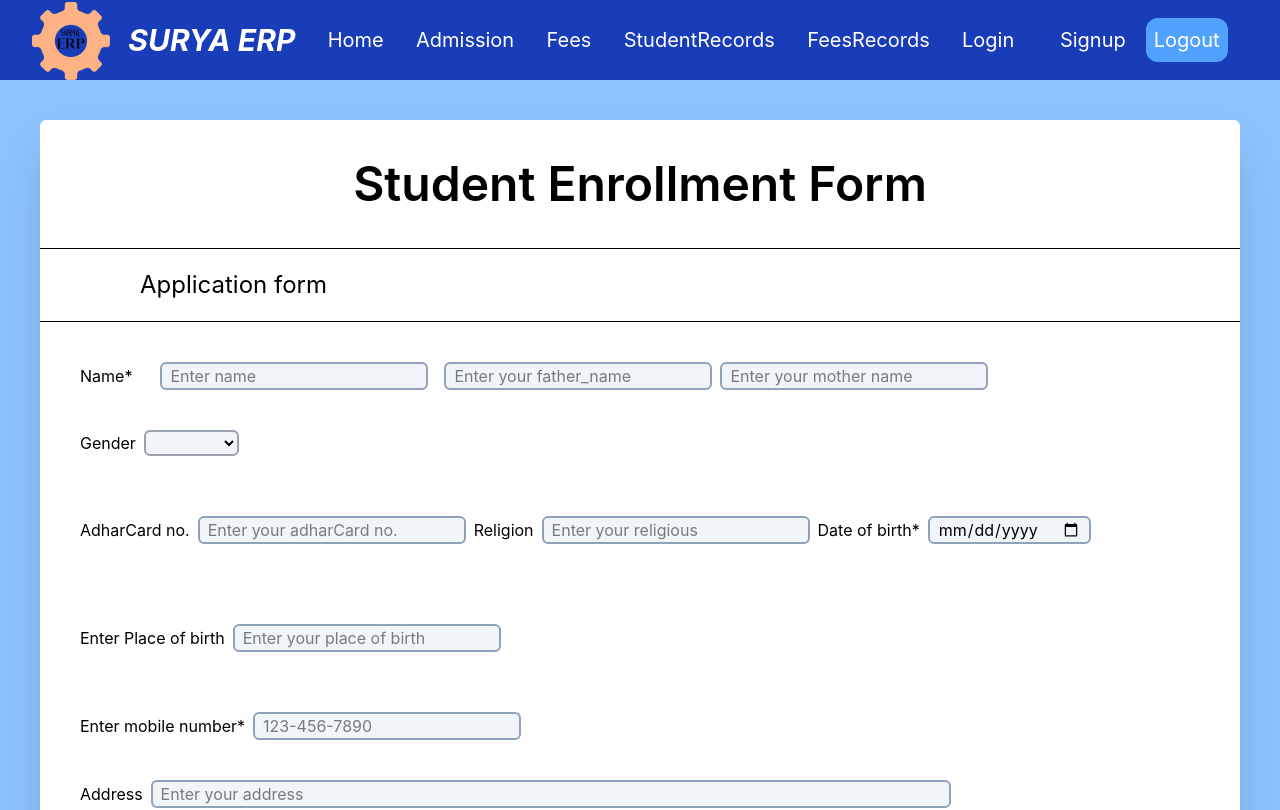
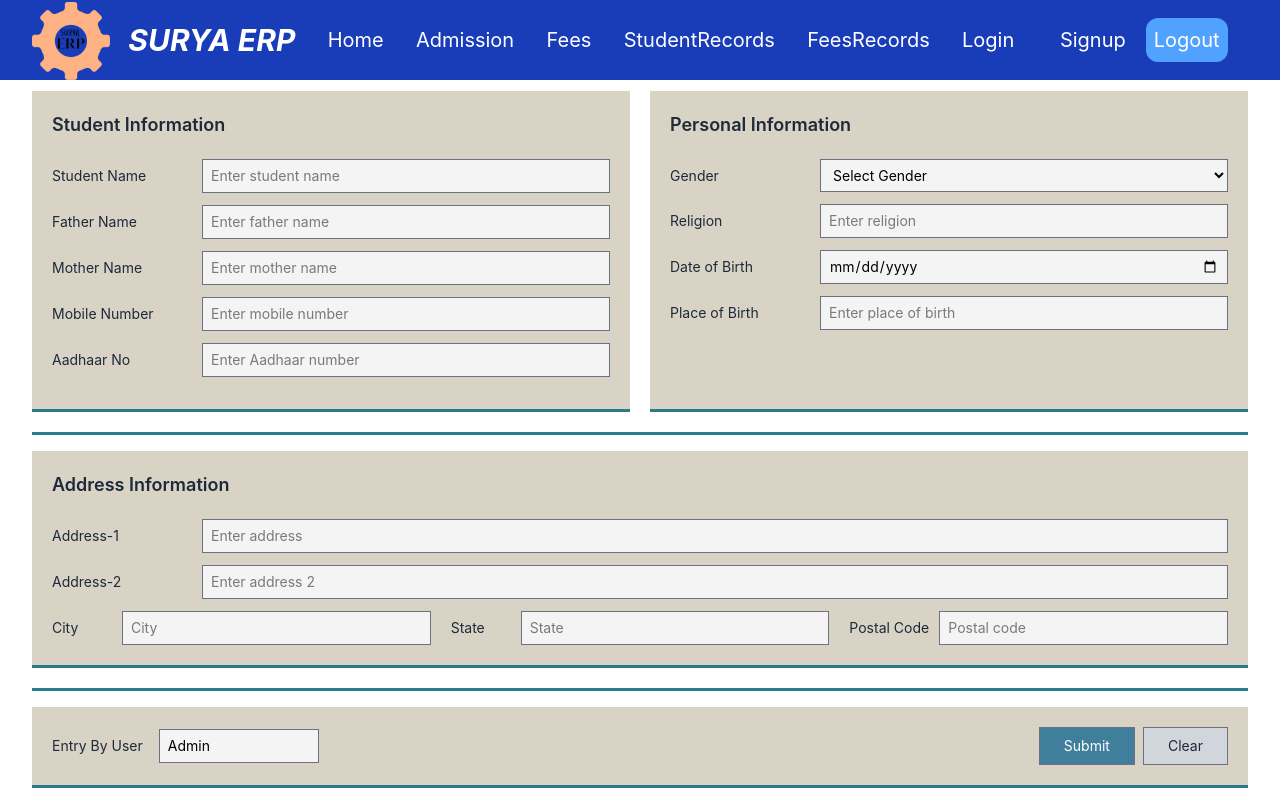
Before and after one commit to pradeep-tanwar166/School_Management_ERP, a React (Vite) app in the folder Frontend/: page /admission in a window 1280 px wide. Shown: the top 810 px of the page. Built offline with nearby package versions, Linux system fonts and the light colour scheme; sample sign-in values are in the browser's storage.

Commit message:
admiission form changes

```diff
--- a/Frontend/src/pages/Admission.jsx
+++ b/Frontend/src/pages/Admission.jsx
@@ -2,14 +2,13 @@ import { useState } from "react";
 import Navbar from "../components/Navbar";
 import api from "../components/Services/api";
 
-
 function Admission() {
   const [admissiondata, Setadmissiondata] = useState({
     name: "",
-    father_name:"",
-    mother_name:"",
+    father_name: "",
+    mother_name: "",
     gender: "",
-    adhar_no:"",
+    adhar_no: "",
     religion: "",
     dateofbirth: "",
     placeofbirth: "",
@@ -19,29 +18,31 @@ function Admission() {
     city: "",
     state: "",
     postal_code: "",
-
   });
-
 
   const handleChange = (e) => {
     const { name, value } = e.target;
-    Setadmissiondata((prevmode) => ({
-      ...prevmode,
+
+    Setadmissiondata((prev) => ({
+      ...prev,
       [name]: value,
     }));
   };
 
   const handleSubmit = async (e) => {
     e.preventDefault();
+
     try {
       await api.post("/pages/admission", admissiondata);
-      alert('Student data added');
+
+      alert("Student data added");
+
       Setadmissiondata({
         name: "",
-        father_name:"",
-        mother_name:"",
+        father_name: "",
+        mother_name: "",
         gender: "",
-        adhar_no:"",
+        adhar_no: "",
         religion: "",
         dateofbirth: "",
         placeofbirth: "",
@@ -51,23 +52,23 @@ function Admission() {
         city: "",
         state: "",
         postal_code: "",
+      });
 
-      });
       console.log("Admission data entered successfully");
     } catch (error) {
       console.log(error);
     }
   };
 
+  const handleClear = (event) => {
+    event.preventDefault();
 
-const handleClear=(event)=>{
-event.preventDefault();
     Setadmissiondata({
       name: "",
-       father_name:"",
-       mother_name:"",
+      father_name: "",
+      mother_name: "",
       gender: "",
-        adhar_no:"",
+      adhar_no: "",
       religion: "",
       dateofbirth: "",
       placeofbirth: "",
@@ -77,227 +78,452 @@ event.preventDefault();
       city: "",
       state: "",
       postal_code: "",
+    });
 
+    alert("Clear admission form");
+  };
+
+  const handleNew = () => {
+    Setadmissiondata({
+      name: "",
+      father_name: "",
+      mother_name: "",
+      gender: "",
+      adhar_no: "",
+      religion: "",
+      dateofbirth: "",
+      placeofbirth: "",
+      mobile_number: "",
+      address: "",
+      address2: "",
+      city: "",
+      state: "",
+      postal_code: "",
     });
-      alert("clear admission form");
+  };
 
-}
-
+  const handleEdit = () => {
+    alert("Edit mode enabled");
+  };
 
   return (
-    <div className="">
+    <div className="min-h-screen bg-white">
       <Navbar />
 
-      <div className="flex items-center justify-center bg-blue-300">
+      <div className="w-[95%] mx-auto py-6">
 
-      <div className=" mt-30 h-250 w-300 rounded-md border-none shadow-2xl bg-white ">
-        <form onSubmit={handleSubmit}>
-          <h1 className="text-5xl p-10 text-center font-semibold">
-            Student Enrollment Form
+        {/* HEADER */}
+        <div className="flex items-center justify-between mb-3">
+          <h1 className="text-2xl font-semibold text-gray-800">
+            Student Admission Master
           </h1>
-          <hr />
-          <h2 className="p-5 text-2xl mx-20">Application form</h2>
-          <hr />
 
-          <div className="mt-10 px-5">
-            <label htmlFor="name" className="mt-10 mx-5" htmlFor="">
-              Name*
+          {/* TOP BUTTONS */}
+          <div className="flex gap-2">
+            <button
+              type="button"
+              onClick={handleNew}
+              className="rounded-sm bg-[#3f7f9c] px-5 py-2 text-sm text-white
+              hover:bg-[#2c5f75]"
+            >
+              New
+            </button>
+
+            <button
+              type="button"
+              onClick={handleEdit}
+              className="rounded-sm bg-[#3f7f9c] px-5 py-2 text-sm text-white
+              hover:bg-[#2c5f75]"
+            >
+              Edit
+            </button>
+
+            <button
+              type="submit"
+              form="admissionForm"
+              className="rounded-sm bg-[#3f7f9c] px-5 py-2 text-sm text-white
+              hover:bg-[#2c5f75]"
+            >
+              Save
+            </button>
+
+            <button
+              type="button"
+              onClick={handleClear}
+              className="rounded-sm bg-[#3f7f9c] px-5 py-2 text-sm text-white
+              hover:bg-[#2c5f75]"
+            >
+              Clear
+            </button>
+          </div>
+        </div>
+
+        <form
+          id="admissionForm"
+          onSubmit={handleSubmit}
+          className="border-t-[3px] border-[#2c7a8c]"
+        >
+
+          {/* ======================================================
+              STUDENT + PERSONAL INFORMATION
+          ======================================================= */}
+
+          <div className="grid grid-cols-1 lg:grid-cols-2 gap-5 pt-4">
+
+            {/* LEFT SECTION */}
+            <div
+              className="bg-[#d9d3c6] p-5
+              border-b-[3px] border-[#2c7a8c]"
+            >
+              <h2 className="mb-5 text-lg font-semibold text-gray-800">
+                Student Information
+              </h2>
+
+              {/* NAME */}
+              <div className="grid grid-cols-[150px_1fr] items-center mb-3">
+                <label className="text-sm text-gray-800">
+                  Student Name
                 </label>
+
                 <input
-            id="name"
-              className="border-2 rounded-md mx-2 text-black focus:ring-1 focus:ring-blue-500 outline-none border-slate-400 px-2 bg-slate-100  hover:border-blue-800 hover:shadow-lg"
                   type="text"
-              placeholder="Enter name"
+                  name="name"
                   required
-              name="name"
+                  value={admissiondata.name}
                   onChange={handleChange}
-              value={admissiondata.name}
-            />
-            <input
-              className="border-2  mx-2 px-2 text-black focus:ring-1 focus:ring-blue-500 outline-none bg-slate-100 rounded-md border-slate-400 hover:border-blue-800 hover:shadow-2xl"
-              type="text"
-              placeholder="Enter your father_name"
-              name="father_name"
-              onChange={handleChange}
-              value={admissiondata.father_name}
-            />
-            <input
-              className="border-2 border-slate-400 px-2 text-black focus:ring-1 focus:ring-blue-500 outline-none bg-slate-100 rounded-md hover:border-blue-800 hover:shadow-2xl"
-              type="text"
-              placeholder="Enter your mother name"
-              name="mother_name"
-              onChange={handleChange}
-              value={admissiondata.mother_name}
+                  placeholder="Enter student name"
+                  className="w-full border border-gray-500 bg-[#f4f4f4]
+                  px-2 py-1.5 text-sm outline-none
+                  focus:border-[#2c7a8c]"
                 />
               </div>
 
-          <div className="m-10">
-            <label htmlFor="gender">Gender</label>
-            <select
-              className=" border-2 px-2 text-black bg-slate-100 rounded-md focus:ring-1 focus:ring-blue-500 outline-none mx-2 border-gray-400 hover:border-blue-600"
+              {/* FATHER NAME */}
+              <div className="grid grid-cols-[150px_1fr] items-center mb-3">
+                <label className="text-sm text-gray-800">
+                  Father Name
+                </label>
+
+                <input
+                  type="text"
+                  name="father_name"
+                  value={admissiondata.father_name}
                   onChange={handleChange}
-              value={admissiondata.gender}
-              name="gender"
-              id="gender"
-            >
-              Enter your Gender
-              <option ></option>
-              <option className="gender" value="Male">Male</option>
-              <option className="gender" value="Female">Female</option>
-              <option className="gender" value="Other">Other</option>
-            </select>
-          </div>
-
-          <div className="m-10">
-
-
-            <label htmlFor="adharcard">AdharCard no.</label>
-            <input
-            id="adharcard"
-              className="mt-5 border-2 px-2 text-black bg-slate-100 rounded-md m-5 focus:ring-1 focus:ring-blue-500 outline-none mx-2 border-slate-400 hover:border-blue-800 hover:shadow-2xl "
-              type="number"
-              placeholder="Enter your adharCard no."
-              name="adhar_no"
-              onChange={handleChange}
-              value={admissiondata.adhar_no}
-            minLength={12}
-            />
-
-            <label htmlFor="religion">Religion</label>
-            <input
-            id="religion"
-              className="mt-5 border-2 px-2 text-black bg-slate-100 rounded-md m-5 focus:ring-1 focus:ring-blue-500 outline-none mx-2 border-slate-400 hover:border-blue-800 hover:shadow-2xl "
-              type="text"
-              placeholder="Enter your religious"
-              name="religion"
-              onChange={handleChange}
-              value={admissiondata.religion}
-
-            />
-
-
-            <label htmlFor="dob">Date of birth*</label>
-            <input
-            id="dob"
-              className="mt-5 border-2 mx-2 px-2 text-black bg-slate-100 rounded-md focus:ring-1 focus:ring-blue-500 outline-none border-slate-400 hover:border-blue-800 hover:shadow-2xl "
-              type="date"
-              required
-              name="dateofbirth"
-              onChange={handleChange}
-              value={admissiondata.dateofbirth}
+                  placeholder="Enter father name"
+                  className="w-full border border-gray-500 bg-[#f4f4f4]
+                  px-2 py-1.5 text-sm outline-none
+                  focus:border-[#2c7a8c]"
                 />
               </div>
 
-          <div className="m-10">
-            <label htmlFor="placeofbirth">Enter Place of birth</label>
+              {/* MOTHER NAME */}
+              <div className="grid grid-cols-[150px_1fr] items-center mb-3">
+                <label className="text-sm text-gray-800">
+                  Mother Name
+                </label>
+
                 <input
-            id="placeofbirth"
-              className="mt-5 border-2 mx-2 px-2 text-black bg-slate-100 rounded-md focus:ring-1 focus:ring-blue-500 outline-none focus:outline-blue-800 border-slate-400 hover:border-blue-800 hover:shadow-2xl"
                   type="text"
-              placeholder="Enter your place of birth"
-              name="placeofbirth"
+                  name="mother_name"
+                  value={admissiondata.mother_name}
                   onChange={handleChange}
-              value={admissiondata.placeofbirth}
+                  placeholder="Enter mother name"
+                  className="w-full border border-gray-500 bg-[#f4f4f4]
+                  px-2 py-1.5 text-sm outline-none
+                  focus:border-[#2c7a8c]"
                 />
               </div>
 
-          <div className="m-10">
-            <label htmlFor="mobile">Enter mobile number*</label>
+              {/* MOBILE */}
+              <div className="grid grid-cols-[150px_1fr] items-center mb-3">
+                <label className="text-sm text-gray-800">
+                  Mobile Number
+                </label>
+
                 <input
-            id="mobile"
-              className="mt-5 border-2 mx-2 px-2 text-black bg-slate-100 rounded-md focus:ring-1 focus:ring-blue-500 outline-none border-slate-400 hover:border-blue-800 hover:shadow-2xl"
                   type="tel"
-              placeholder="123-456-7890"
+                  name="mobile_number"
                   required
-              name="mobile_number"
+                  value={admissiondata.mobile_number}
                   onChange={handleChange}
-              value={admissiondata.mobile_number}
-              min={10}
+                  placeholder="Enter mobile number"
+                  className="w-full border border-gray-500 bg-[#f4f4f4]
+                  px-2 py-1.5 text-sm outline-none
+                  focus:border-[#2c7a8c]"
                 />
               </div>
 
-          <div className="m-10">
-            <div>
-              <label htmlFor="address">Address</label>
+              {/* AADHAAR */}
+              <div className="grid grid-cols-[150px_1fr] items-center mb-3">
+                <label className="text-sm text-gray-800">
+                  Aadhaar No
+                </label>
+
                 <input
-              id="address"
-                className="border-2 mx-2 px-2 text-black bg-slate-100 rounded-md focus:ring-1 focus:ring-blue-500 outline-none border-slate-400 hover:border-blue-800 hover:shadow-2xl w-200"
                   type="text"
-                placeholder="Enter your address"
-                name="address"
+                  name="adhar_no"
+                  maxLength={12}
+                  value={admissiondata.adhar_no}
                   onChange={handleChange}
-                value={admissiondata.address}
-              />
-            </div>
-            <div>
-              <label htmlFor="address2">Address2</label>
-              <input
-              id="address2"
-                className="border-2 mx-2 px-2 text-black bg-slate-100 rounded-md focus:ring-1 focus:ring-blue-500 outline-none border-slate-400 hover:border-blue-800 hover:shadow-2xl w-200 mt-5"
-                type="text"
-                placeholder="Enter your adddress 2"
-                name="address2"
-                onChange={handleChange}
-                value={admissiondata.address2}
+                  placeholder="Enter Aadhaar number"
+                  className="w-full border border-gray-500 bg-[#f4f4f4]
+                  px-2 py-1.5 text-sm outline-none
+                  focus:border-[#2c7a8c]"
                 />
               </div>
             </div>
 
-          <div className="m-10">
-            <label htmlFor="city">city*</label>
+            {/* RIGHT SECTION */}
+            <div
+              className="bg-[#d9d3c6] p-5
+              border-b-[3px] border-[#2c7a8c]"
+            >
+              <h2 className="mb-5 text-lg font-semibold text-gray-800">
+                Personal Information
+              </h2>
+
+              {/* GENDER */}
+              <div className="grid grid-cols-[150px_1fr] items-center mb-3">
+                <label className="text-sm text-gray-800">
+                  Gender
+                </label>
+
+                <select
+                  name="gender"
+                  value={admissiondata.gender}
+                  onChange={handleChange}
+                  className="w-full border border-gray-500 bg-[#f4f4f4]
+                  px-2 py-1.5 text-sm outline-none
+                  focus:border-[#2c7a8c]"
+                >
+                  <option value="">Select Gender</option>
+                  <option value="Male">Male</option>
+                  <option value="Female">Female</option>
+                  <option value="Other">Other</option>
+                </select>
+              </div>
+
+              {/* RELIGION */}
+              <div className="grid grid-cols-[150px_1fr] items-center mb-3">
+                <label className="text-sm text-gray-800">
+                  Religion
+                </label>
+
                 <input
-            id="city"
-              className="border-2 mx-2 px-2 text-black bg-slate-100 rounded-md focus:ring-1 focus:ring-blue-500 outline-none border-slate-400 hover:border-blue-800 hover:shadow-2xl"
                   type="text"
-              placeholder="Enter your city"
-              required
-              name="city"
+                  name="religion"
+                  value={admissiondata.religion}
                   onChange={handleChange}
-              value={admissiondata.city}
-            />
-            <label htmlFor="state">State*</label>
-            <input
-            id="state"
-              className="border-2 mx-2 px-2 text-black bg-slate-100 rounded-md focus:ring-1 focus:ring-blue-500 outline-none border-slate-400 hover:border-blue-800 hover:shadow-2xl"
-              type="text"
-              placeholder="Enter your state"
-              required
-              name="state"
-              onChange={handleChange}
-              value={admissiondata.state}
+                  placeholder="Enter religion"
+                  className="w-full border border-gray-500 bg-[#f4f4f4]
+                  px-2 py-1.5 text-sm outline-none
+                  focus:border-[#2c7a8c]"
                 />
               </div>
 
-          <div className="m-10">
-            <label htmlFor="postal">Postal/zip code</label>
+              {/* DOB */}
+              <div className="grid grid-cols-[150px_1fr] items-center mb-3">
+                <label className="text-sm text-gray-800">
+                  Date of Birth
+                </label>
+
                 <input
-            id="postal"
-              className="border-2 mx-2 px-2 text-black bg-slate-100 rounded-md focus:ring-1 focus:ring-blue-500 outline-none border-slate-400 hover:border-blue-800 hover:shadow-2xl"
-              type="text"
-              placeholder="postal number"
-              name="postal_code"
+                  type="date"
+                  name="dateofbirth"
+                  required
+                  value={admissiondata.dateofbirth}
                   onChange={handleChange}
-              value={admissiondata.postal_code}
+                  className="w-full border border-gray-500 bg-[#f4f4f4]
+                  px-2 py-1.5 text-sm outline-none
+                  focus:border-[#2c7a8c]"
                 />
               </div>
-          <div className="flex gap-5 mx-10">
+
+              {/* PLACE OF BIRTH */}
+              <div className="grid grid-cols-[150px_1fr] items-center mb-3">
+                <label className="text-sm text-gray-800">
+                  Place of Birth
+                </label>
+
+                <input
+                  type="text"
+                  name="placeofbirth"
+                  value={admissiondata.placeofbirth}
+                  onChange={handleChange}
+                  placeholder="Enter place of birth"
+                  className="w-full border border-gray-500 bg-[#f4f4f4]
+                  px-2 py-1.5 text-sm outline-none
+                  focus:border-[#2c7a8c]"
+                />
+              </div>
+            </div>
+          </div>
+
+          {/* ======================================================
+              ADDRESS SECTION
+          ======================================================= */}
+
+          <div className="mt-5 border-t-[3px] border-[#2c7a8c] pt-4">
+
+            <div
+              className="bg-[#d9d3c6] p-5
+              border-b-[3px] border-[#2c7a8c]"
+            >
+              <h2 className="mb-5 text-lg font-semibold text-gray-800">
+                Address Information
+              </h2>
+
+              {/* ADDRESS 1 */}
+              <div className="grid grid-cols-[150px_1fr] items-center mb-3">
+                <label className="text-sm text-gray-800">
+                  Address-1
+                </label>
+
+                <input
+                  type="text"
+                  name="address"
+                  value={admissiondata.address}
+                  onChange={handleChange}
+                  placeholder="Enter address"
+                  className="w-full border border-gray-500 bg-[#f4f4f4]
+                  px-2 py-1.5 text-sm outline-none
+                  focus:border-[#2c7a8c]"
+                />
+              </div>
+
+              {/* ADDRESS 2 */}
+              <div className="grid grid-cols-[150px_1fr] items-center mb-3">
+                <label className="text-sm text-gray-800">
+                  Address-2
+                </label>
+
+                <input
+                  type="text"
+                  name="address2"
+                  value={admissiondata.address2}
+                  onChange={handleChange}
+                  placeholder="Enter address 2"
+                  className="w-full border border-gray-500 bg-[#f4f4f4]
+                  px-2 py-1.5 text-sm outline-none
+                  focus:border-[#2c7a8c]"
+                />
+              </div>
+
+              {/* CITY / STATE / POSTAL */}
+              <div className="grid grid-cols-1 md:grid-cols-3 gap-5">
+
+                <div className="grid grid-cols-[70px_1fr] items-center">
+                  <label className="text-sm text-gray-800">
+                    City
+                  </label>
+
+                  <input
+                    type="text"
+                    name="city"
+                    required
+                    value={admissiondata.city}
+                    onChange={handleChange}
+                    placeholder="City"
+                    className="w-full border border-gray-500 bg-[#f4f4f4]
+                    px-2 py-1.5 text-sm outline-none
+                    focus:border-[#2c7a8c]"
+                  />
+                </div>
+
+                <div className="grid grid-cols-[70px_1fr] items-center">
+                  <label className="text-sm text-gray-800">
+                    State
+                  </label>
+
+                  <input
+                    type="text"
+                    name="state"
+                    required
+                    value={admissiondata.state}
+                    onChange={handleChange}
+                    placeholder="State"
+                    className="w-full border border-gray-500 bg-[#f4f4f4]
+                    px-2 py-1.5 text-sm outline-none
+                    focus:border-[#2c7a8c]"
+                  />
+                </div>
+
+                <div className="grid grid-cols-[90px_1fr] items-center">
+                  <label className="text-sm text-gray-800">
+                    Postal Code
+                  </label>
+
+                  <input
+                    type="text"
+                    name="postal_code"
+                    value={admissiondata.postal_code}
+                    onChange={handleChange}
+                    placeholder="Postal code"
+                    className="w-full border border-gray-500 bg-[#f4f4f4]
+                    px-2 py-1.5 text-sm outline-none
+                    focus:border-[#2c7a8c]"
+                  />
+                </div>
+
+              </div>
+            </div>
+          </div>
+
+          {/* ======================================================
+              BOTTOM SECTION
+          ======================================================= */}
+
+          <div className="mt-5 border-t-[3px] border-[#2c7a8c] pt-4 pb-10">
+
+            <div
+              className="bg-[#d9d3c6] p-5
+              border-b-[3px] border-[#2c7a8c]"
+            >
+
+              <div className="flex flex-col md:flex-row
+                md:items-center gap-4">
+
+                <label className="text-sm text-gray-800 whitespace-nowrap">
+                  Entry By User
+                </label>
+
+                <input
+                  type="text"
+                  value="Admin"
+                  readOnly
+                  className="w-40 border border-gray-500
+                  bg-[#f4f4f4] px-2 py-1.5 text-sm"
+                />
+
+                <div className="flex gap-2 md:ml-auto">
+
                   <button
                     type="submit"
-              className="bg-blue-400 p-2 rounded-md border-none text-white text-xl hover:bg-blue-500 "
+                    className="border border-gray-500
+                    bg-[#3f7f9c] px-6 py-2
+                    text-sm text-white hover:bg-[#2c5f75]"
                   >
                     Submit
                   </button>
-            <button  onClick={handleClear} className="bg-red-500 p-2 rounded-md border-none text-white text-xl hover:bg-red-600 ">
-              clear
+
+                  <button
+                    type="button"
+                    onClick={handleClear}
+                    className="border border-gray-500
+                    bg-gray-300 px-6 py-2
+                    text-sm text-gray-800 hover:bg-gray-400"
+                  >
+                    Clear
                   </button>
+
                 </div>
+              </div>
+
+            </div>
+          </div>
+
         </form>
       </div>
-
-
-
-</div>
-
     </div>
   );
 }
```
Lines whose indentation alone changed are shown as unchanged.
